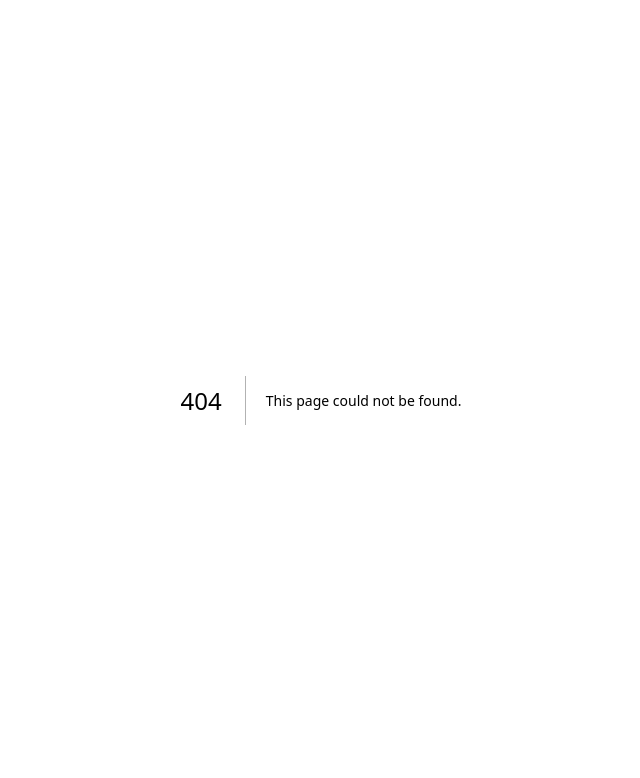
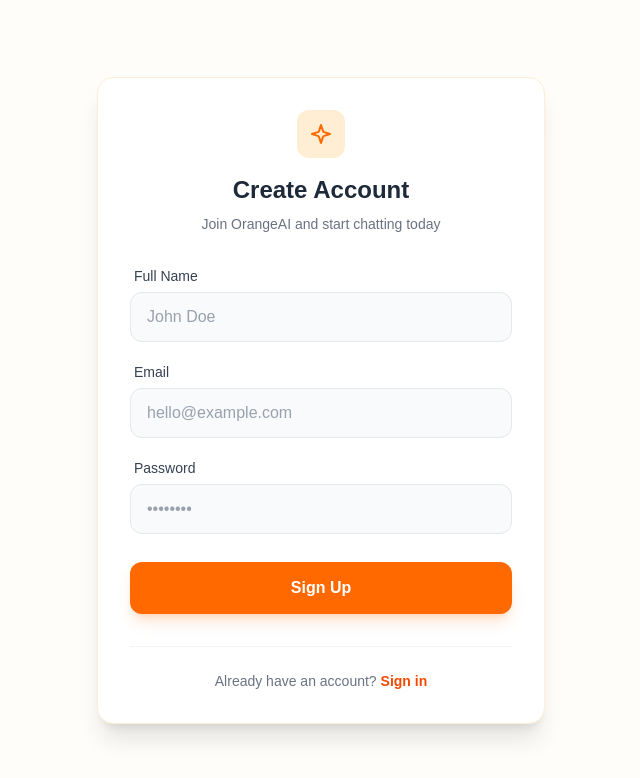
Before and after one commit to TodakGanas/my-chatbot, a Next.js app: page /signup in a window 1280 px wide. Before the commit this address had no page. Shown: the top 778 px of the page, without its empty margins (319-959 px from the left). Built offline with nearby package versions, Linux system fonts and the light colour scheme.

Commit message:
Succesfully build a login and signup page for users

```diff
--- a/app/api/mockAiService.ts
+++ b/app/api/mockAiService.ts
@@ -11,7 +11,7 @@ export const getMessage = async (text: string): Promise<string> => {
         contents: text,
     });
 
-    return response.text;
+    return response.text ?? "";
 }
 
 export const sendMessageToAi = async (text: string): Promise<string> => {
--- a/app/components/Sidebar.tsx
+++ b/app/components/Sidebar.tsx
@@ -46,15 +46,15 @@ export const Sidebar: React.FC<SidebarProps> = ({ isOpen, onNewChat }) => {
             </div>
 
             <div className="p-4 border-t border-orange-100">
-                <button className="flex items-center gap-3 w-full px-3 py-2 text-sm text-gray-700 hover:bg-orange-50 rounded-lg transition-colors">
+                <a href="/login" className="flex items-center gap-3 w-full px-3 py-2 text-sm text-gray-700 hover:bg-orange-50 rounded-lg transition-colors">
                     <div className="w-8 h-8 rounded-full bg-orange-100 flex items-center justify-center">
                         <span className="text-xs font-bold text-orange-600">U</span>
                     </div>
                     <div className="flex flex-col items-start">
-                        <span className="font-medium">User</span>
-                        <span className="text-xs text-gray-500">Free Plan</span>
+                        <span className="font-medium">Sign In</span>
+                        <span className="text-xs text-gray-500">To save history</span>
                     </div>
-                </button>
+                </a>
             </div>
         </div>
     );
--- /dev/null
+++ b/app/login/page.tsx
@@ -0,0 +1,60 @@
+"use client";
+import Link from 'next/link';
+import { SparklesIcon } from '../components/Icon';
+
+export default function LoginPage() {
+    return (
+        <div className="min-h-screen bg-orange-50/30 flex flex-col justify-center items-center p-4">
+            <div className="w-full max-w-md bg-white rounded-2xl shadow-xl border border-orange-100 overflow-hidden p-8">
+                <div className="flex flex-col items-center mb-8">
+                    <div className="w-12 h-12 bg-orange-100 rounded-xl flex items-center justify-center mb-4 text-orange-500">
+                        <SparklesIcon className="w-6 h-6" />
+                    </div>
+                    <h1 className="text-2xl font-bold text-gray-800">Welcome Back</h1>
+                    <p className="text-gray-500 mt-2 text-sm text-center">
+                        Sign in to continue your conversations
+                    </p>
+                </div>
+
+                <form className="space-y-6" onSubmit={(e) => e.preventDefault()}>
+                    <div>
+                        <label className="block text-sm font-medium text-gray-700 mb-1.5 ml-1">Email</label>
+                        <input
+                            type="email"
+                            className="w-full px-4 py-3 rounded-xl bg-gray-50 border border-gray-200 text-gray-800 placeholder-gray-400 focus:outline-none focus:ring-2 focus:ring-orange-500/20 focus:border-orange-500 transition-all"
+                            placeholder="hello@example.com"
+                        />
+                    </div>
+
+                    <div>
+                        <div className="flex justify-between items-center mb-1.5 ml-1">
+                            <label className="block text-sm font-medium text-gray-700">Password</label>
+                            <a href="#" className="text-xs text-orange-600 hover:text-orange-700 font-medium">Forgot?</a>
+                        </div>
+                        <input
+                            type="password"
+                            className="w-full px-4 py-3 rounded-xl bg-gray-50 border border-gray-200 text-gray-800 placeholder-gray-400 focus:outline-none focus:ring-2 focus:ring-orange-500/20 focus:border-orange-500 transition-all"
+                            placeholder="••••••••"
+                        />
+                    </div>
+
+                    <button
+                        type="submit"
+                        className="w-full bg-orange-500 hover:bg-orange-600 text-white font-semibold py-3.5 rounded-xl transition-all transform active:scale-[0.98] shadow-lg shadow-orange-500/20 flex items-center justify-center gap-2"
+                    >
+                        Sign In
+                    </button>
+                </form>
+
+                <div className="mt-8 pt-6 border-t border-gray-100 text-center">
+                    <p className="text-gray-500 text-sm">
+                        Don't have an account?{' '}
+                        <Link href="/signup" className="text-orange-600 font-semibold hover:text-orange-700 transition-colors">
+                            Sign up
+                        </Link>
+                    </p>
+                </div>
+            </div>
+        </div>
+    );
+}
--- /dev/null
+++ b/app/signup/page.tsx
@@ -0,0 +1,68 @@
+"use client";
+import Link from 'next/link';
+import { SparklesIcon } from '../components/Icon';
+
+export default function SignupPage() {
+    return (
+        <div className="min-h-screen bg-orange-50/30 flex flex-col justify-center items-center p-4">
+            <div className="w-full max-w-md bg-white rounded-2xl shadow-xl border border-orange-100 overflow-hidden p-8">
+                <div className="flex flex-col items-center mb-8">
+                    <div className="w-12 h-12 bg-orange-100 rounded-xl flex items-center justify-center mb-4 text-orange-500">
+                        <SparklesIcon className="w-6 h-6" />
+                    </div>
+                    <h1 className="text-2xl font-bold text-gray-800">Create Account</h1>
+                    <p className="text-gray-500 mt-2 text-sm text-center">
+                        Join OrangeAI and start chatting today
+                    </p>
+                </div>
+
+                <form className="space-y-5" onSubmit={(e) => e.preventDefault()}>
+                    <div>
+                        <label className="block text-sm font-medium text-gray-700 mb-1.5 ml-1">Full Name</label>
+                        <input
+                            type="text"
+                            className="w-full px-4 py-3 rounded-xl bg-gray-50 border border-gray-200 text-gray-800 placeholder-gray-400 focus:outline-none focus:ring-2 focus:ring-orange-500/20 focus:border-orange-500 transition-all"
+                            placeholder="John Doe"
+                        />
+                    </div>
+
+                    <div>
+                        <label className="block text-sm font-medium text-gray-700 mb-1.5 ml-1">Email</label>
+                        <input
+                            type="email"
+                            className="w-full px-4 py-3 rounded-xl bg-gray-50 border border-gray-200 text-gray-800 placeholder-gray-400 focus:outline-none focus:ring-2 focus:ring-orange-500/20 focus:border-orange-500 transition-all"
+                            placeholder="hello@example.com"
+                        />
+                    </div>
+
+                    <div>
+                        <label className="block text-sm font-medium text-gray-700 mb-1.5 ml-1">Password</label>
+                        <input
+                            type="password"
+                            className="w-full px-4 py-3 rounded-xl bg-gray-50 border border-gray-200 text-gray-800 placeholder-gray-400 focus:outline-none focus:ring-2 focus:ring-orange-500/20 focus:border-orange-500 transition-all"
+                            placeholder="••••••••"
+                        />
+                    </div>
+
+                    <div className="pt-2">
+                        <button
+                            type="submit"
+                            className="w-full bg-orange-500 hover:bg-orange-600 text-white font-semibold py-3.5 rounded-xl transition-all transform active:scale-[0.98] shadow-lg shadow-orange-500/20 flex items-center justify-center gap-2"
+                        >
+                            Sign Up
+                        </button>
+                    </div>
+                </form>
+
+                <div className="mt-8 pt-6 border-t border-gray-100 text-center">
+                    <p className="text-gray-500 text-sm">
+                        Already have an account?{' '}
+                        <Link href="/login" className="text-orange-600 font-semibold hover:text-orange-700 transition-colors">
+                            Sign in
+                        </Link>
+                    </p>
+                </div>
+            </div>
+        </div>
+    );
+}
```
Also changed, not shown: 1 other file (tests, documents, lock files or other folders).
